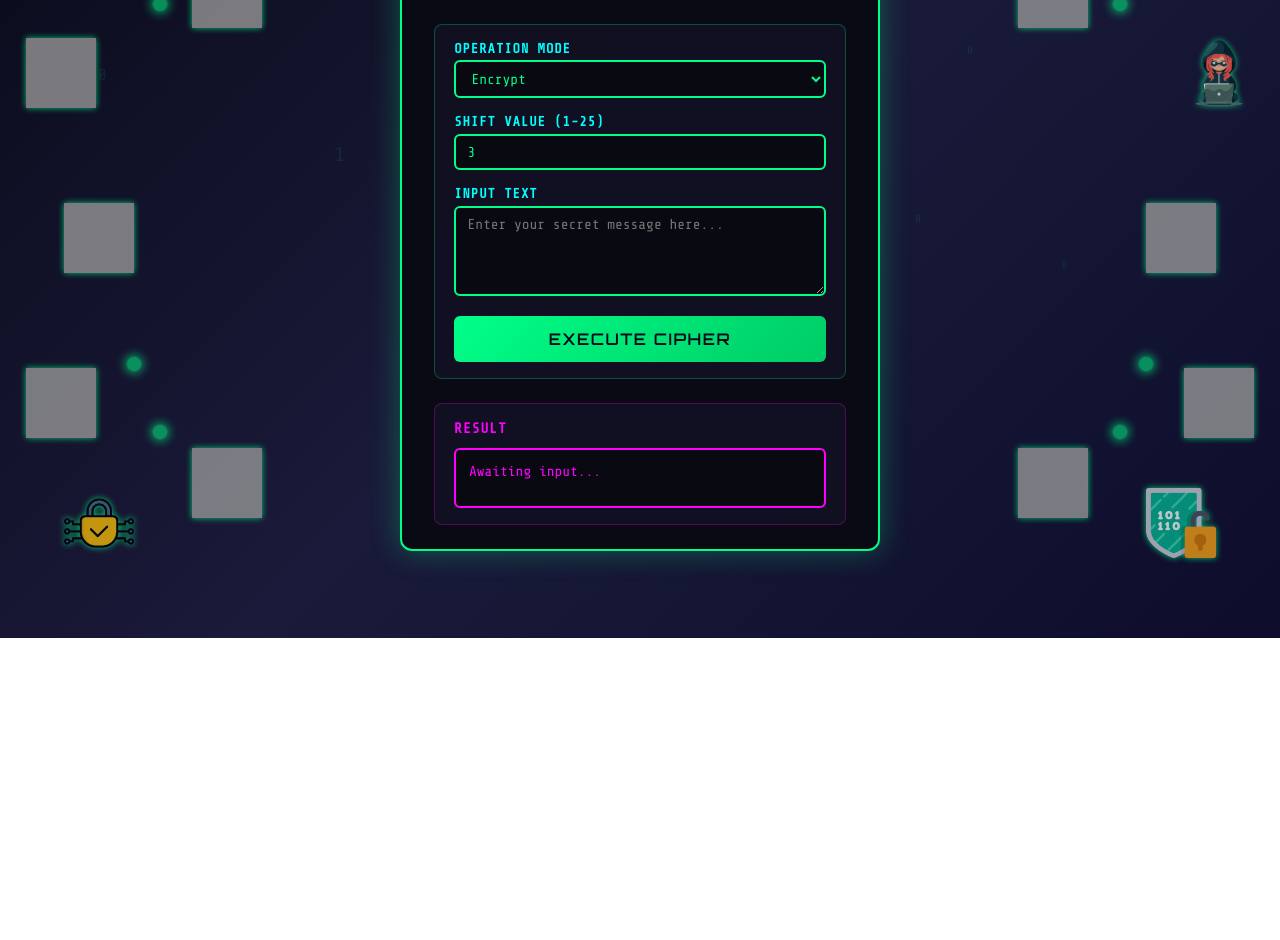
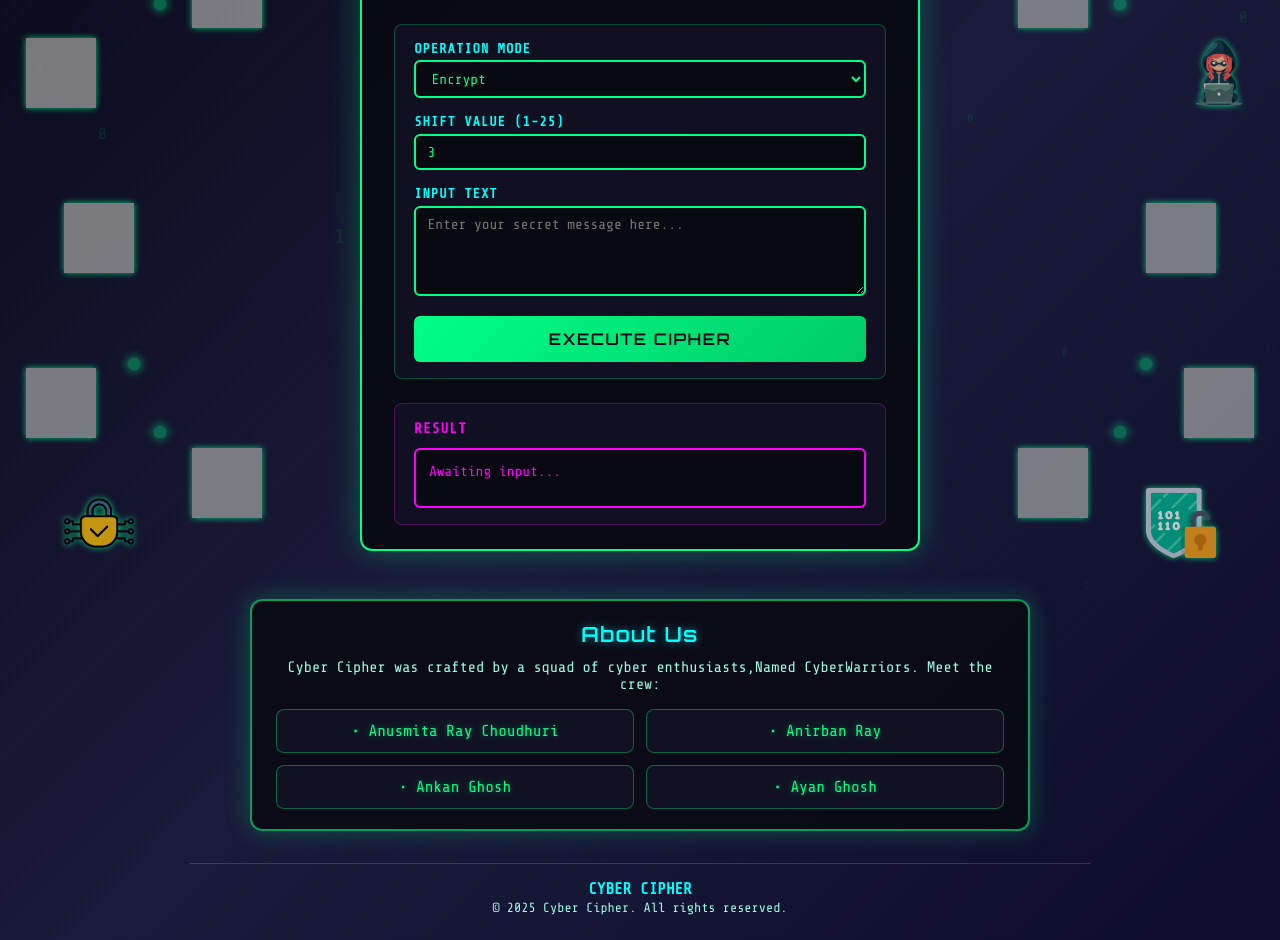
Before and after one commit to anus05/CyberWarriors, a plain HTML site: page index.html in a window 1280 px wide. Shown: the part 162-1102 px from the top of the page. Before the commit the page ends 800 px from the top, so only its background shows below. Drawn offline with nearby package versions, Linux system fonts and the light colour scheme; grey boxes are pictures that could not be loaded.

Commit message:
Update index.html

```diff
--- a/index.html
+++ b/index.html
@@ -330,6 +330,102 @@
     100% { transform: translateY(100vh); opacity: 0; }
   }
 
+  /* Scroll view additions */
+  #scrollProgress {
+    position: fixed;
+    top: 0;
+    left: 0;
+    height: 3px;
+    width: 0%;
+    background: linear-gradient(90deg, #ff00ff, #00ff88, #00ffff);
+    box-shadow: 0 0 12px rgba(0, 255, 136, 0.5);
+    z-index: 1000;
+  }
+
+  #backToTop {
+    position: fixed;
+    right: 24px;
+    bottom: 24px;
+    background: linear-gradient(135deg, #00ff88, #00ffff);
+    color: #0a0a1a;
+    border: 2px solid #00ff88;
+    border-radius: 50%;
+    width: 46px;
+    height: 46px;
+    display: none;
+    align-items: center;
+    justify-content: center;
+    font-family: 'Orbitron', sans-serif;
+    font-weight: 700;
+    cursor: pointer;
+    box-shadow: 0 0 16px rgba(0, 255, 136, 0.5);
+    z-index: 1000;
+    transition: transform 0.25s ease, box-shadow 0.25s ease;
+  }
+  #backToTop:hover { transform: translateY(-3px); box-shadow: 0 0 22px rgba(0,255,136,0.7); }
+
+  /* About section */
+  .about-section {
+    max-width: 700px;
+    margin: 2rem auto 0;
+    background: rgba(10, 10, 20, 0.9);
+    border: 2px solid rgba(0, 255, 136, 0.6);
+    border-radius: 12px;
+    padding: 1.25rem 1.5rem;
+    box-shadow: 0 0 24px rgba(0, 255, 136, 0.25);
+    z-index: 10;
+  }
+  .about-title {
+    font-family: 'Orbitron', sans-serif;
+    color: #00ffff;
+    text-align: center;
+    font-size: 1.3rem;
+    letter-spacing: 1.5px;
+    margin-bottom: 0.75rem;
+    text-shadow: 0 0 8px rgba(0, 255, 255, 0.5);
+  }
+  .about-desc {
+    color: #9cfbe5;
+    text-align: center;
+    font-size: 0.95rem;
+    margin-bottom: 1rem;
+  }
+  .contributors {
+    display: grid;
+    grid-template-columns: repeat(2, 1fr);
+    gap: 0.75rem;
+  }
+  .contrib {
+    background: rgba(20, 20, 40, 0.7);
+    border: 1px solid rgba(0, 255, 136, 0.35);
+    border-radius: 8px;
+    padding: 0.75rem;
+    text-align: center;
+    color: #00ff88;
+    text-shadow: 0 0 6px rgba(0, 255, 136, 0.4);
+  }
+
+  /* Footer */
+  .footer {
+    max-width: 900px;
+    margin: 2rem auto 0;
+    padding: 1rem 0.5rem 0.5rem;
+    text-align: center;
+    color: #00ffff;
+    border-top: 1px solid rgba(0,255,136,0.25);
+  }
+  .footer small { color: #9cfbe5; }
+
+  /* Custom scrollbars */
+  html { scrollbar-width: thin; scrollbar-color: #00ff88 rgba(0,0,0,0.35); }
+  ::-webkit-scrollbar { width: 10px; height: 10px; }
+  ::-webkit-scrollbar-track { background: rgba(0,0,0,0.25); }
+  ::-webkit-scrollbar-thumb {
+    background: linear-gradient(180deg, #00ff88, #00ffff);
+    border-radius: 8px;
+    border: 2px solid rgba(10,10,20,0.9);
+  }
+
   @media (max-width: 640px) {
     .cyber-container {
       max-width: 90vw;
@@ -339,10 +435,19 @@
     .sticker, .glow-dot {
       display: none;
     }
+    .contributors { grid-template-columns: 1fr; }
+    .about-section { margin-top: 1.5rem; padding: 1rem; }
+  }
+
+  @media (min-width: 1024px) {
+    .cyber-container { max-width: 560px; }
+    .about-section { max-width: 780px; }
   }
 </style>
 </head>
 <body>
+
+<div id="scrollProgress" aria-hidden="true"></div>
 
 <div class="binary-background" id="binaryRain"></div>
 
@@ -403,6 +508,27 @@
     <div id="output">Awaiting input...</div>
   </div>
 </div>
+
+<!-- About Us Section -->
+<section class="about-section" id="about" aria-label="About Cyber Cipher contributors">
+  <h2 class="about-title">About Us</h2>
+  <p class="about-desc">Cyber Cipher was crafted by a squad of cyber enthusiasts,Named CyberWarriors. Meet the crew:</p>
+  <div class="contributors">
+    <div class="contrib">• Anusmita Ray Choudhuri</div>
+    <div class="contrib">• Anirban Ray</div>
+    <div class="contrib">• Ankan Ghosh</div>
+    <div class="contrib">• Ayan Ghosh</div>
+  </div>
+</section>
+
+<footer class="footer" role="contentinfo">
+  <div>
+    <strong>CYBER CIPHER</strong>
+  </div>
+  <small>© <span id="year"></span> Cyber Cipher. All rights reserved.</small>
+</footer>
+
+<button id="backToTop" aria-label="Back to top" title="Back to top">▲</button>
 
 <script>
 function caesarCipher(mode, shift, text) {
@@ -475,6 +601,27 @@ setInterval(() => {
     createBinaryDigit();
   }
 }, 200);
+
+// Scroll view logic: progress bar + back-to-top
+const progressBar = document.getElementById('scrollProgress');
+const backToTop = document.getElementById('backToTop');
+function updateScrollUI() {
+  const scrollTop = window.pageYOffset || document.documentElement.scrollTop;
+  const docHeight = document.documentElement.scrollHeight - document.documentElement.clientHeight;
+  const scrolled = docHeight > 0 ? (scrollTop / docHeight) * 100 : 0;
+  if (progressBar) progressBar.style.width = scrolled + '%';
+  if (backToTop) backToTop.style.display = scrollTop > 200 ? 'flex' : 'none';
+}
+window.addEventListener('scroll', updateScrollUI);
+window.addEventListener('resize', updateScrollUI);
+if (backToTop) {
+  backToTop.addEventListener('click', () => window.scrollTo({ top: 0, behavior: 'smooth' }));
+}
+updateScrollUI();
+
+// Footer year
+const yearEl = document.getElementById('year');
+if (yearEl) { yearEl.textContent = new Date().getFullYear(); }
 </script>
 
 </body>
```
